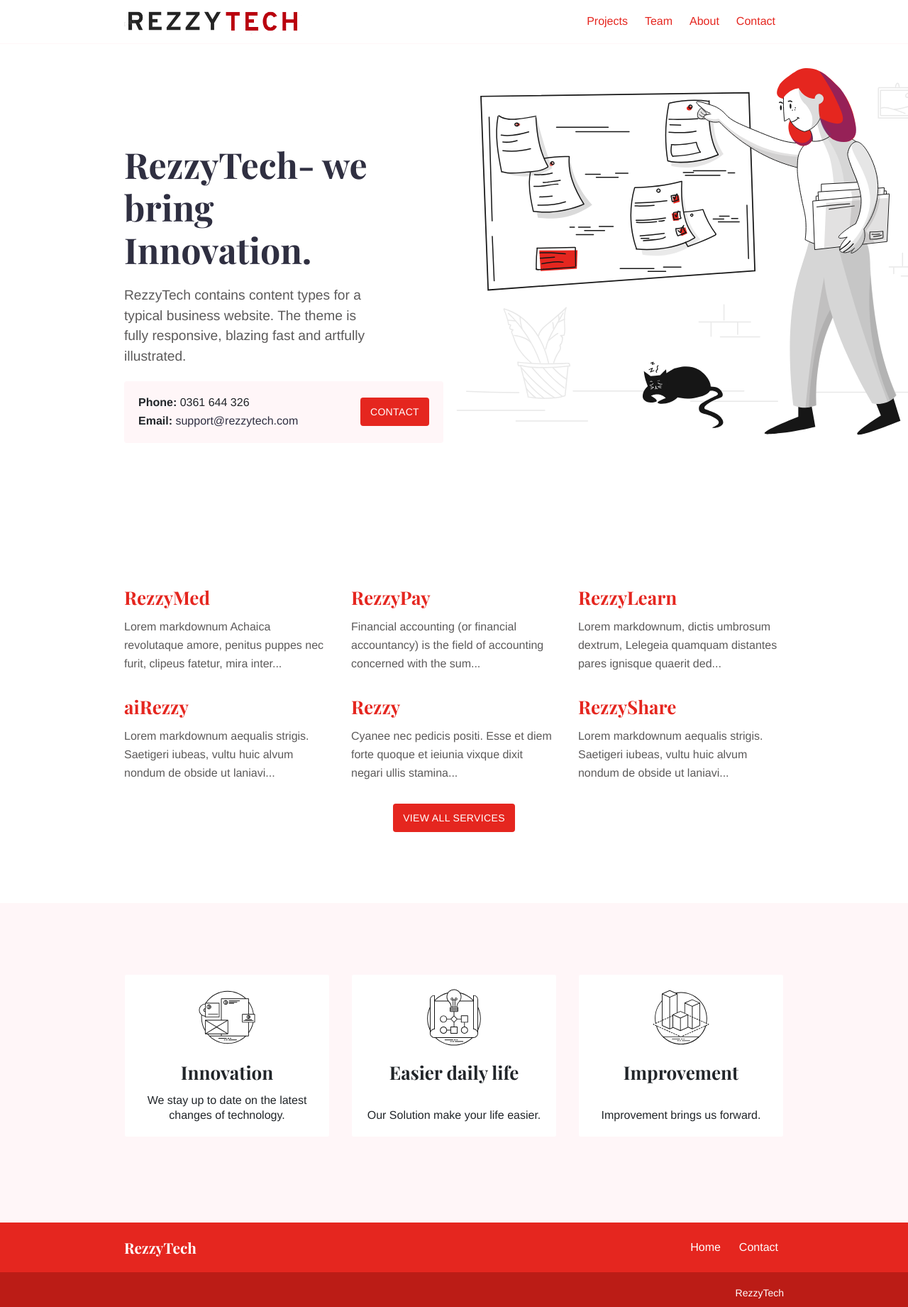
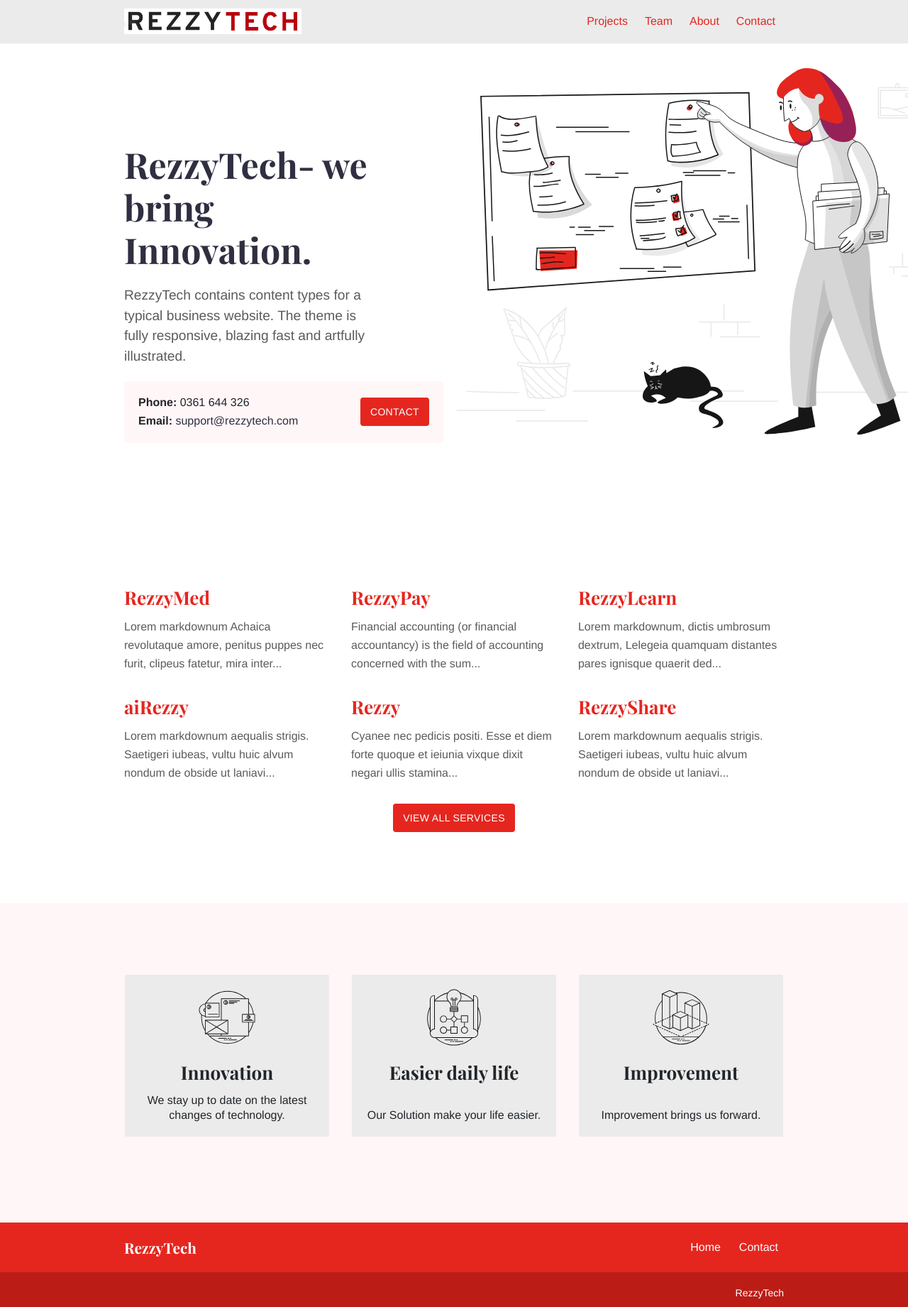
Before and after one commit to madrid95/RezzyTech, a Jekyll site: the page built from index.md, in a window 1280 px wide. Shown: the whole page at 71% size. Built offline with Jekyll 4.4.1, drawn with Linux system fonts in a browser that asks for light colours.

Commit message:
color for feature section changed

```diff
--- a/_sass/components/_feature.scss
+++ b/_sass/components/_feature.scss
@@ -3,7 +3,7 @@
   border: 1px solid $white-offset;
   border-radius: 3px;
   padding: 20px;
-  background-color: #ffffff;
+  background-color: #EBEBEB;
   display: flex;
   align-items: center;
   flex-direction: column;
--- a/_sass/components/_header.scss
+++ b/_sass/components/_header.scss
@@ -1,6 +1,6 @@
 .header {
   color: $primary;
-  background-color: #ffffff;
+  background-color: #EBEBEB;
   display: flex;
   justify-content: space-between;
   align-items: center;
```
